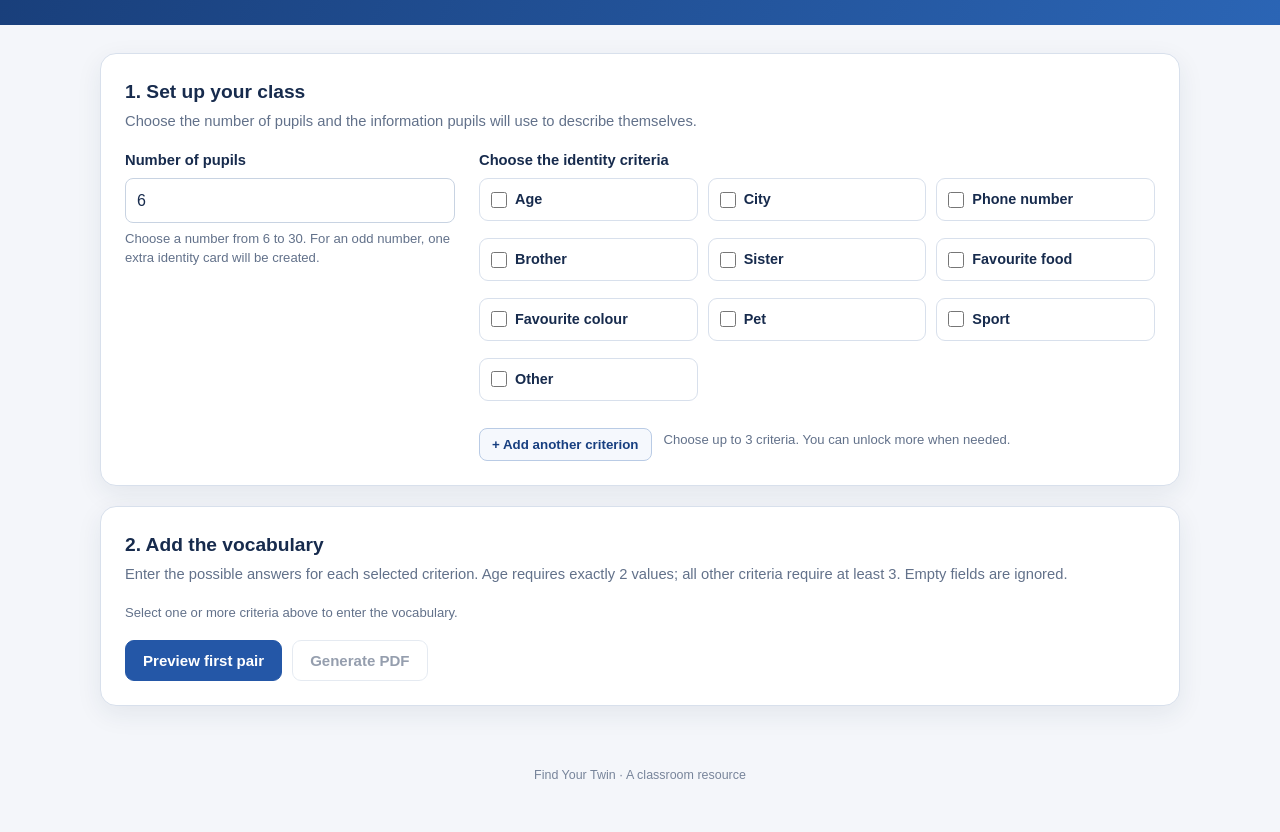
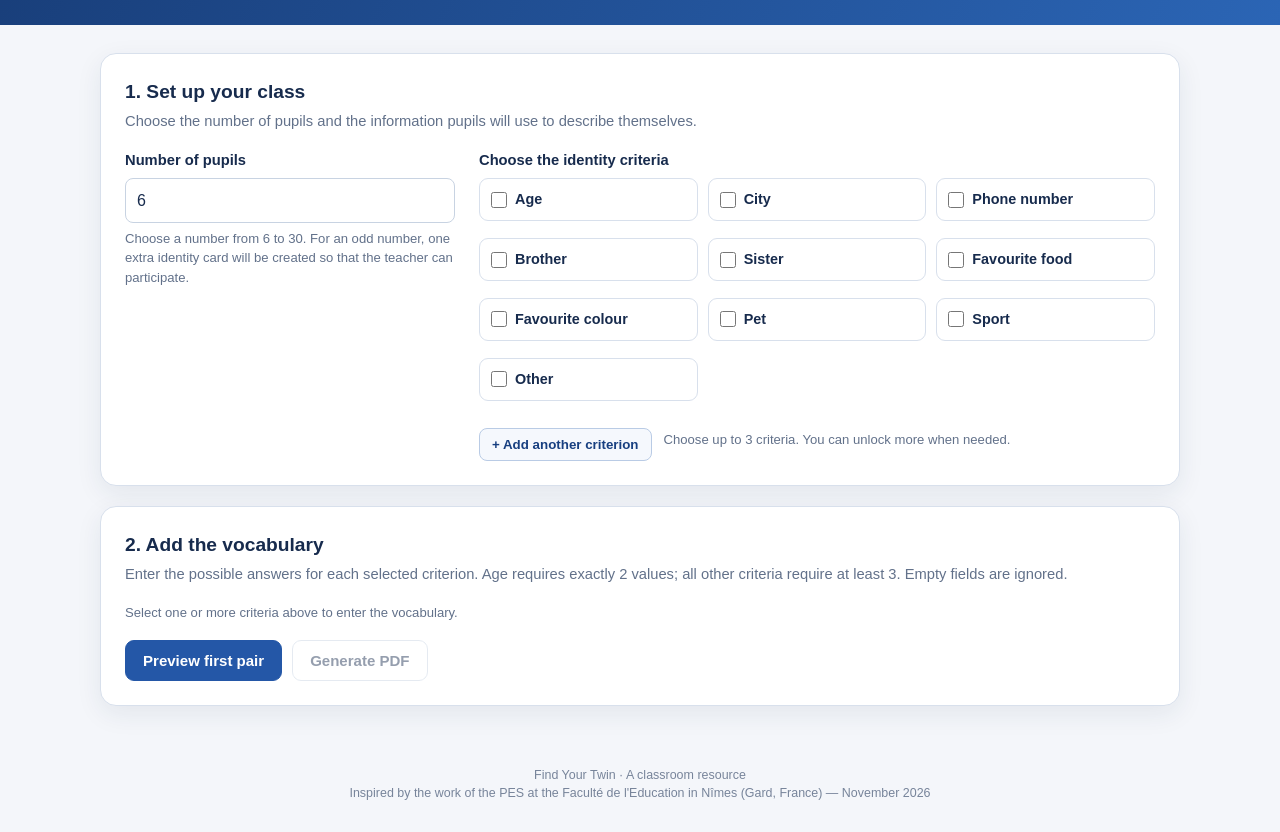
Before and after one commit to Langues-Vivantes-30/FindYourTwin, a plain HTML site: page index.html in a window 1280 px wide. Shown: the part 145-977 px from the top of the page. Drawn offline with Linux system fonts and the light colour scheme.

Commit message:
Update index.html
Complete version

```diff
--- a/index.html
+++ b/index.html
@@ -102,7 +102,7 @@ footer{text-align:center;color:#77849a;font-size:.78rem;padding:0 20px 30px}
       <div>
         <label for="classSize">Number of pupils</label>
         <input id="classSize" type="number" min="6" max="30" step="1" value="6">
-        <div class="hint">Choose a number from 6 to 30. For an odd number, one extra identity card will be created.</div>
+        <div class="hint">Choose a number from 6 to 30. For an odd number, one extra identity card will be created so that the teacher can participate.</div>
       </div>
       <div>
         <label>Choose the identity criteria</label>
@@ -134,7 +134,8 @@ footer{text-align:center;color:#77849a;font-size:.78rem;padding:0 20px 30px}
     <p class="small-note">In the print window, choose “Save as PDF” as the destination. Print settings: A4, portrait, scale 100% (or default).</p>
   </section>
 </main>
-<footer>Find Your Twin · A classroom resource</footer>
+<footer>Find Your Twin · A classroom resource
+<br>Inspired by the work of the PES at the Faculté de l'Education in Nîmes (Gard, France) — November 2026</footer>
 <div id="printArea" aria-hidden="true"></div>
 <script>
 'use strict';
```
